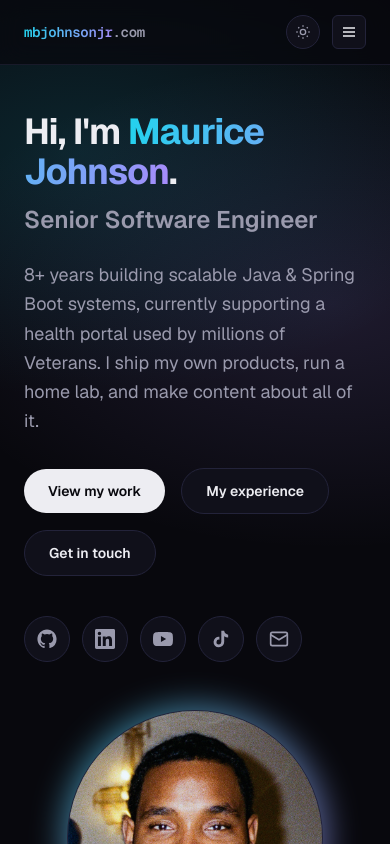
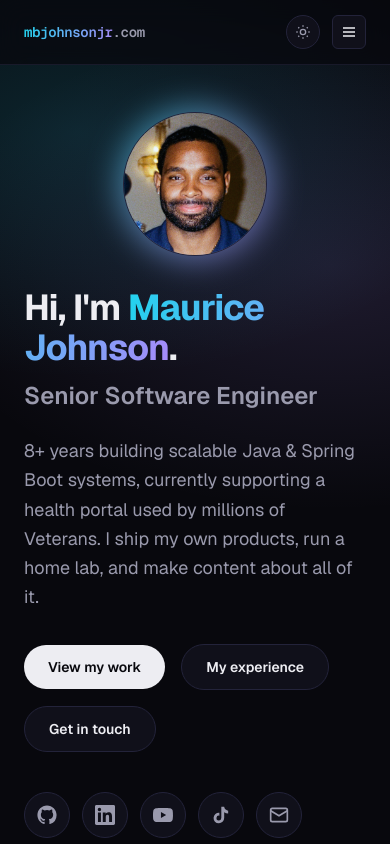
Before and after one commit to johnsonmau/mbj, a Next.js app: page / in a window 390 px wide. Shown: the top 844 px of the page. Built offline with nearby package versions, Linux system fonts and the light colour scheme.

Commit message:
feat: photo-first hero on mobile with smaller headshot

```diff
--- a/components/Hero.tsx
+++ b/components/Hero.tsx
@@ -8,11 +8,12 @@ import SocialLinks from "./SocialLinks";
 export default function Hero() {
   return (
     <section id="top" className="hero-glow relative flex min-h-screen items-center">
-      <div className="mx-auto grid w-full max-w-6xl items-center gap-12 px-6 pb-12 pt-28 md:pb-0 md:pt-16 md:grid-cols-[1.4fr_1fr]">
+      <div className="mx-auto grid w-full max-w-6xl items-center gap-8 px-6 pb-12 pt-28 md:gap-12 md:pb-0 md:pt-16 md:grid-cols-[1.4fr_1fr]">
         <motion.div
           initial={{ opacity: 0, y: 28 }}
           animate={{ opacity: 1, y: 0 }}
           transition={{ duration: 0.7, ease: [0.21, 0.47, 0.32, 0.98] }}
+          className="order-2 md:order-1"
         >
           <h1 className="text-4xl font-bold tracking-tight sm:text-6xl">
             Hi, I&apos;m <span className="text-gradient">{identity.name}</span>.
@@ -54,7 +55,7 @@ export default function Hero() {
           initial={{ opacity: 0, scale: 0.92 }}
           animate={{ opacity: 1, scale: 1 }}
           transition={{ duration: 0.7, delay: 0.15, ease: [0.21, 0.47, 0.32, 0.98] }}
-          className="mx-auto md:mx-0 md:justify-self-start"
+          className="order-1 mx-auto md:order-2 md:mx-0 md:justify-self-start"
         >
           <div className="relative">
             <div className="absolute -inset-1 rounded-full bg-gradient-to-br from-accent to-accent-2 opacity-60 blur-lg" />
@@ -62,7 +63,7 @@ export default function Hero() {
             <img
               src={identity.headshot}
               alt={`Photo of ${identity.name}`}
-              className="relative h-64 w-64 rounded-full border border-edge object-cover sm:h-80 sm:w-80"
+              className="relative h-36 w-36 rounded-full border border-edge object-cover sm:h-80 sm:w-80"
             />
           </div>
         </motion.div>
```
